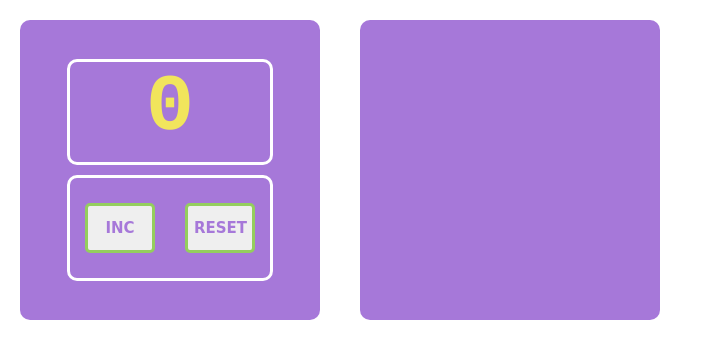
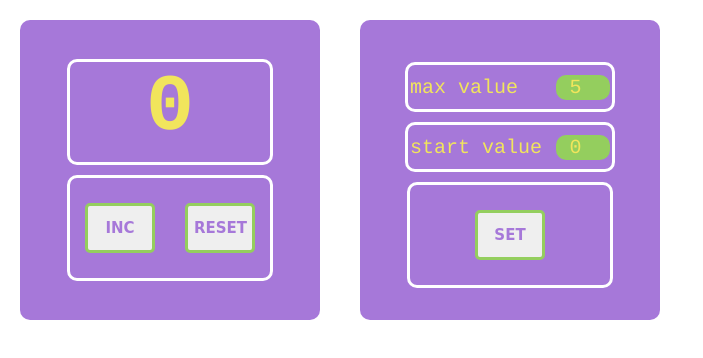
Before and after one commit to JulieBenchuk/counter, a React (Create React App) app: page / in a window 1280 px wide. Shown: the top 358 px of the page, without its empty margins (0-703 px from the left). Built offline with nearby package versions, Linux system fonts and the light colour scheme.

Commit message:
add CSS to second block

```diff
--- a/src/App.tsx
+++ b/src/App.tsx
@@ -1,14 +1,16 @@
 import React, {useState} from 'react';
 import './App.css';
-import {Scoreboard} from "./components/Scoreboard";
 import {Button} from "./components/Button";
 import s from "./components/components.module.css"
+import {ScoreBoard} from "./components/ScoreBoard";
+import {SetBoard} from "./components/SetBoard";
 
 function App() {
     const startScore: number = 0
     const maxScore: number = 5
     const [score, setScore] = useState<number>(startScore)
     const [incDisabled, setIncDisabled] = useState<boolean>(false)
+    const [setDisabled, setSetDisabled] = useState<boolean>(false)
     const onClickInc = () => {
         const newScore = score + 1
         setScore(newScore)
@@ -22,14 +24,18 @@ function App() {
     return (
         <div className="App">
             <div className="block">
-                <Scoreboard score={score}/>
+                <ScoreBoard score={score}/>
                 <span className={s.buttons}>
                     <Button callback={onClickInc} title={"INC"} disabled={incDisabled}/>
                     <Button callback={onClickReset} title={"RESET"}/>
                 </span>
             </div>
+
             <div className="block">
-
+                <SetBoard startValue={startScore} maxValue={maxScore}/>
+                <span className={s.buttons}>
+                    <Button callback={()=>{}} title={"SET"} disabled={setDisabled}/>
+                </span>
             </div>
         </div>
     );
--- a/src/components/Scoreboard.tsx
+++ b/src/components/ScoreBoard.tsx
@@ -1,13 +1,15 @@
 import React from 'react';
 import s from "./components.module.css"
 
-type ScoreboardPropsType = {
+type ScoreBoardPropsType = {
     score: number
+    startValue?: number
+    maxValue?: number
 }
-export const Scoreboard = (props: ScoreboardPropsType) => {
+export const ScoreBoard = (props: ScoreBoardPropsType) => {
     const scoreClassName = props.score>=5 ? s.scoreMore : ""
     return (
-        <div className={s.scoreboard}>
+        <div className={s.scoreBoard}>
             <div className={scoreClassName}>{props.score}</div>
         </div>
     );
--- /dev/null
+++ b/src/components/SetBoard.tsx
@@ -0,0 +1,22 @@
+import React from 'react';
+import s from "./components.module.css"
+
+type SetBoardPropsType = {
+    startValue: number
+    maxValue: number
+}
+export const SetBoard = (props: SetBoardPropsType) => {
+    /*const scoreClassName = props.startValue===props.maxValue ? s.scoreMore : "" //!!!!!!!!!*/
+    return (
+        <div>
+            <div className={s.startAndMaxValue}>
+                <span>max value</span>
+                <input type="number" value={props.maxValue}/>
+            </div>
+            <div className={s.startAndMaxValue}>
+                <span>start value</span>
+                <input type="number" value={props.startValue}/>
+            </div>
+        </div>
+    );
+}
--- a/src/components/components.module.css
+++ b/src/components/components.module.css
@@ -1,5 +1,5 @@
 
-.scoreboard {
+.scoreBoard {
     border: 3px solid #ffffff;
     border-radius: 10px;
     width: 200px;
@@ -9,6 +9,44 @@
     color: #f1e55c;
     font-family: Courier;
     font-weight: bold;
+}
+/*.setBoard {
+    border: 3px solid #ffffff;
+    border-radius: 10px;
+    width: 200px;
+    height: 30px;
+    font-size: 30px;
+    text-align: center;
+    color: #f1e55c;
+    font-family: Courier;
+    font-weight: bold;
+}*/
+.startAndMaxValue {
+    display: flex;
+    flex-direction: row;
+    justify-content: space-between;
+    align-items: center;
+    border: 3px solid #ffffff;
+    border-radius: 10px;
+    width: 200px;
+    height: 40px;
+    font-size: 20px;
+    text-align: center;
+    color: #f1e55c;
+    font-family: Courier;
+    margin-top: 10px;
+    padding: 2px;
+
+}
+.startAndMaxValue input{
+    width: 50px;
+    text-align: center;
+    color: #f1e55c;
+    font-family: Courier;
+    background-color: #94ce5e;
+    border: none;
+    font-size: 20px;
+    border-radius: 10px;
 }
 
 .buttons {
```
